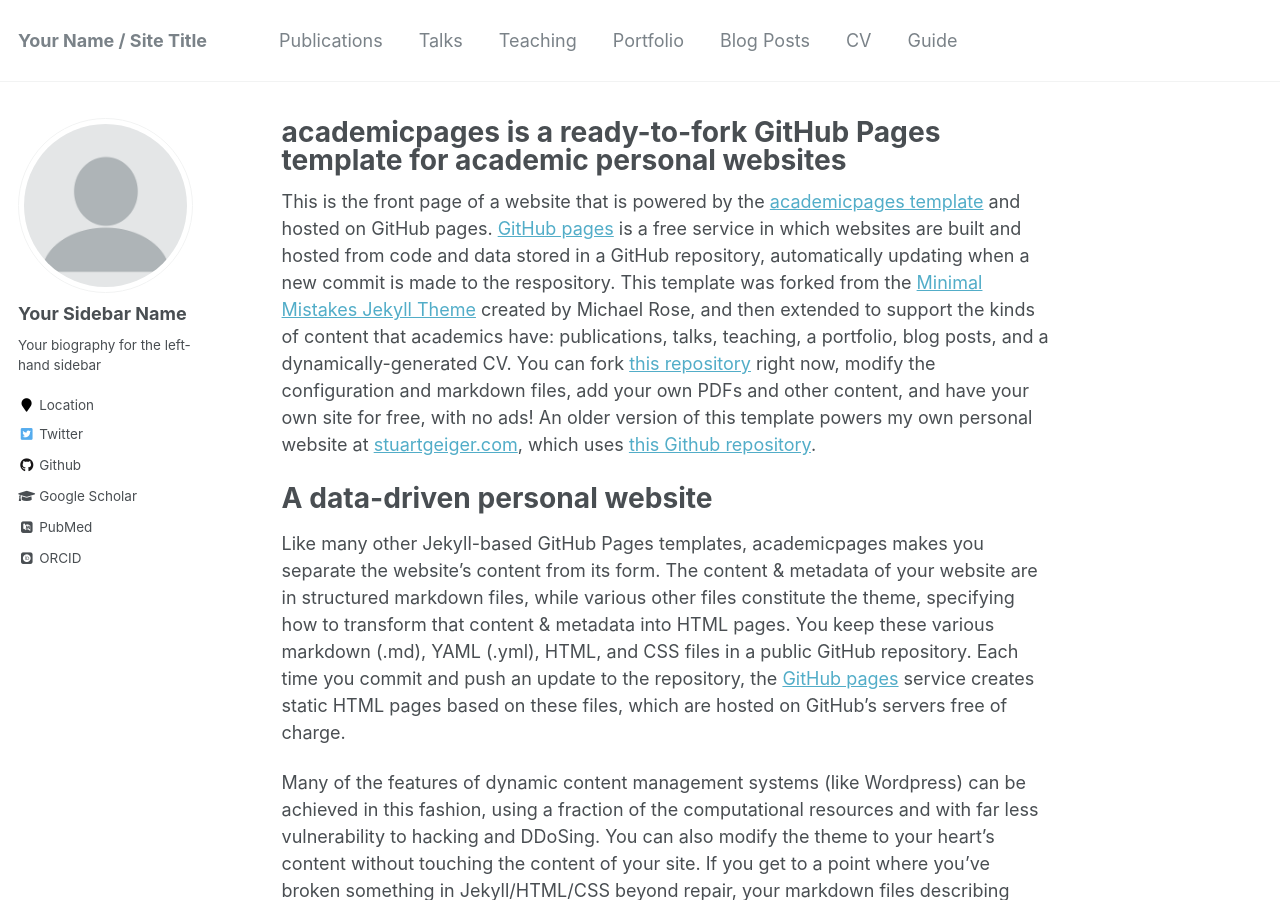
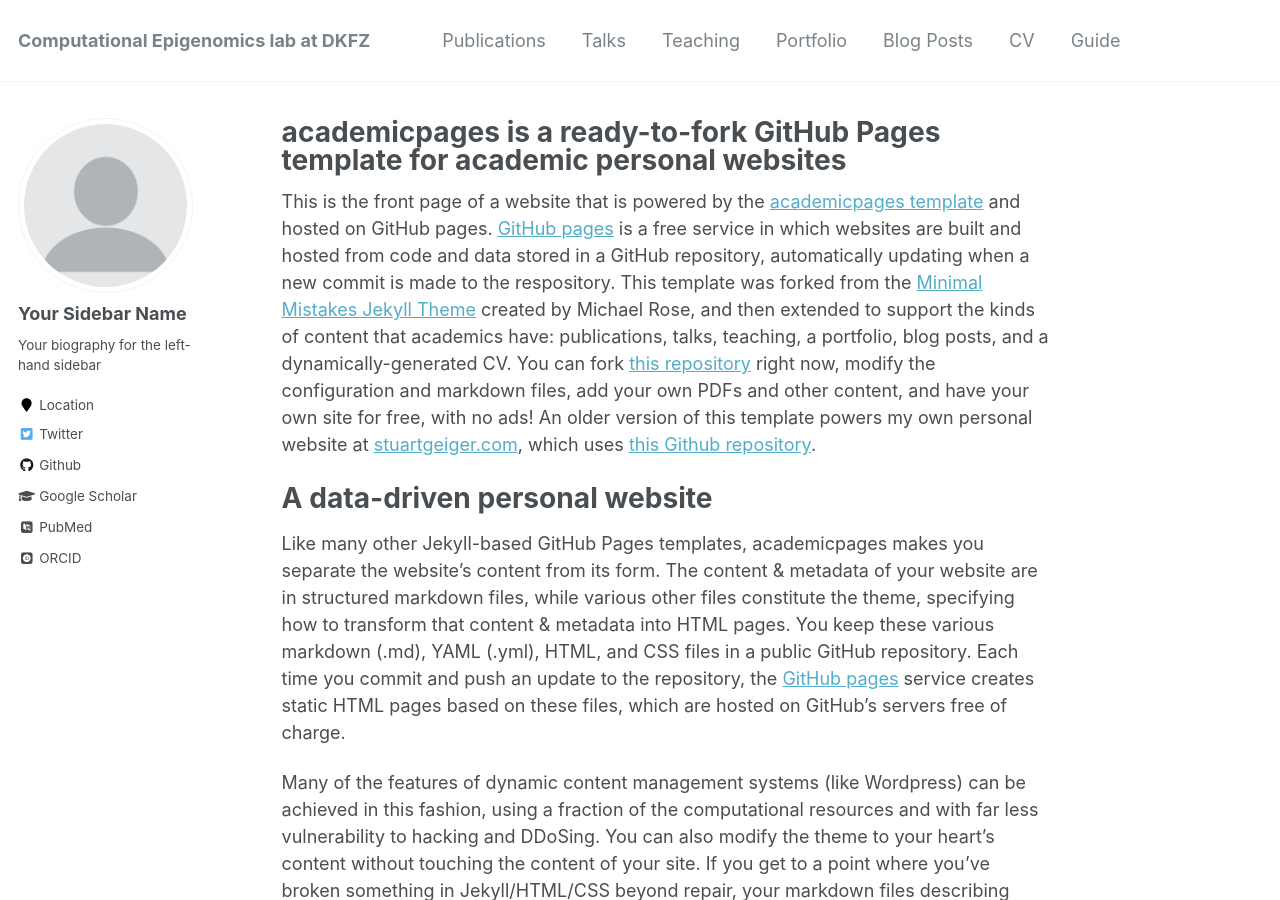
Before and after one commit to CompEpigen/CompEpigen.github.io, a Jekyll site: the page built from _pages/about.md, in a window 1280 px wide and 900 px high. Built offline with Jekyll 4.4.1, drawn with Linux system fonts in a browser that asks for light colours; some web fonts are replaced; some of the changed text lies outside the part shown.

Commit message:
edit config

```diff
--- a/_config.yml
+++ b/_config.yml
@@ -7,13 +7,13 @@
 
 # Site Settings
 locale                   : "en-US"
-title                    : "Your Name / Site Title"
+title                    : "Computational Epigenomics lab at DKFZ"
 title_separator          : "-"
-name                     : &name "Your Name"
+name                     : &name "Pavlo Lutsik"
 description              : &description "personal description"
-url                      : https://academicpages.github.io # the base hostname & protocol for your site e.g. "https://mmistakes.github.io"
+url                      : https://compepigen.github.io # the base hostname & protocol for your site e.g. "https://mmistakes.github.io"
 baseurl                  : "" # the subpath of your site, e.g. "/blog"
-repository               : "academicpages/academicpages.github.io"
+repository               : "compepigen/compepigen.github.io"
 teaser                   :  # filename of teaser fallback teaser image placed in /images/, .e.g. "500x300.png"
 breadcrumbs              : false # true, false (default)
 words_per_minute         : 160
@@ -96,7 +96,7 @@
   flickr           :
   facebook         :
   foursquare       :
-  github           : "academicpages"
+  github           : "compepigen"
   google_plus      :
   keybase          :
   instagram        :
```
